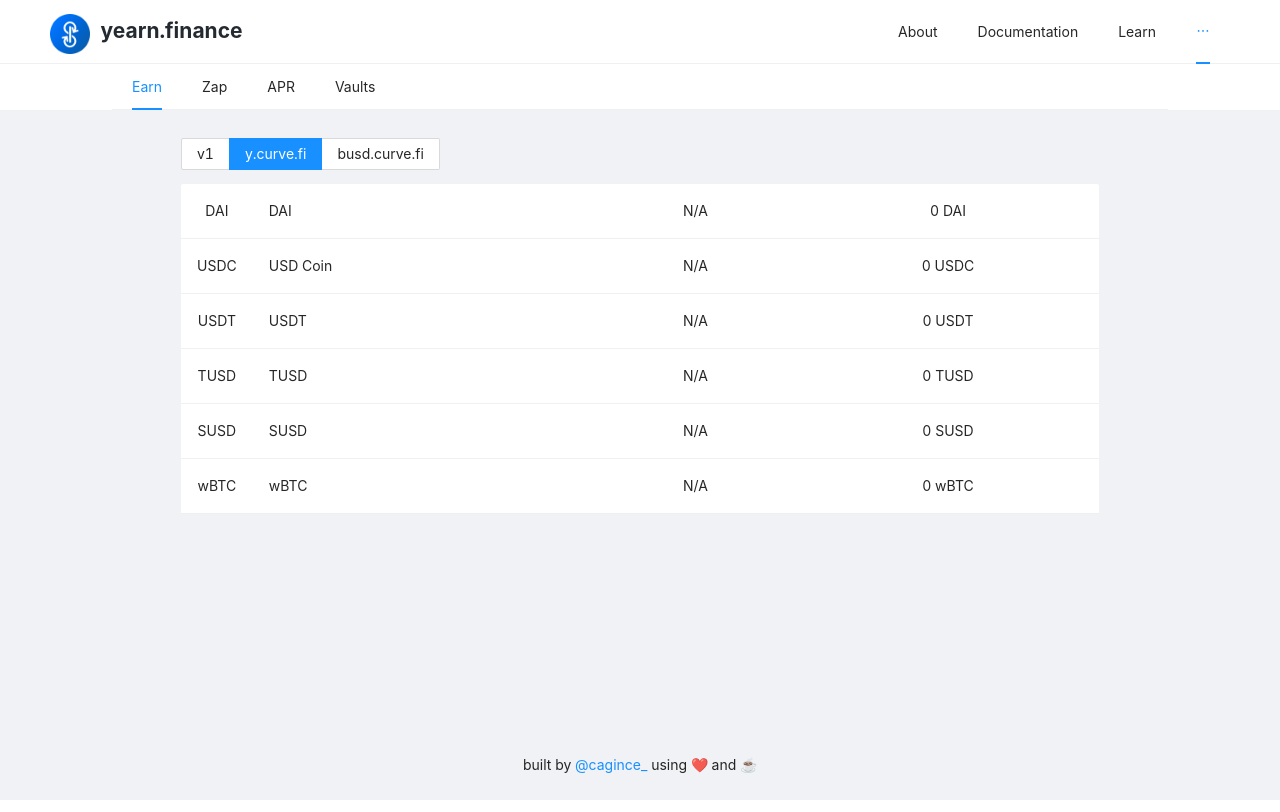
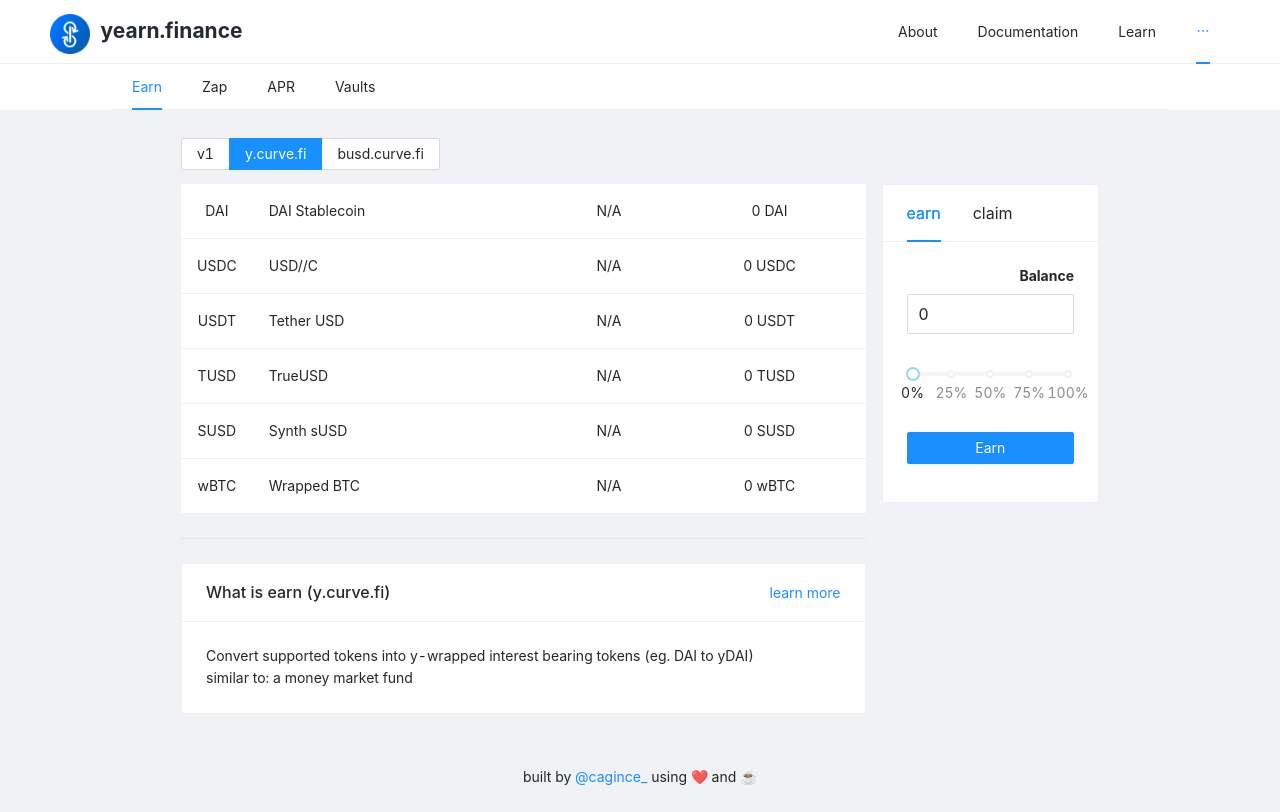
Before and after one commit to Cagince/yearn-dashboard, a Next.js app: page /products/earn in a window 1280 px wide. Built offline with nearby package versions, Linux system fonts and the light colour scheme.

Commit message:
added scaffolded description panel and  side panel for actions

```diff
--- a/components/products/earn/index.js
+++ b/components/products/earn/index.js
@@ -1,6 +1,8 @@
 import { useSelector, useDispatch } from "react-redux";
-import { Space, Radio, Table } from "antd";
+import { Form, Card, Row, Col, Space, Radio, Table, Input, Button, Slider, Divider, InputNumber } from "antd";
 import { useState } from "react";
+import styled from 'styled-components';
+import { useForm } from "antd/lib/form/Form";
 
 const calculateInterestRate = asset => asset.maxApr ? (asset.maxApr * 100).toFixed(4) + ' %' : 'N/A';
 
@@ -9,6 +11,7 @@
         title: 'Asset',
         dataIndex: 'name',
         key: 'name',
+        render: (_, record) => record.description
     },
     {
         title: 'Interest Rate',
@@ -50,6 +53,89 @@
 );
 //#endregion
 
+const StyledAssedDetailCard = styled(Card)`
+
+    .ant-card-body {
+        .ant-form-item {
+            &:last-of-type {
+                margin-bottom: 1em;
+            }
+        }
+    }
+
+    .ant-form-item-control-input-content {
+        display: flex;
+        flex-direction: column;
+
+        .ant-input-number-lg {
+            width: 100%;
+        }
+
+        label {
+            width: 100%;
+            text-align: right;
+            font-weight: 700;
+            margin-bottom: 0.5em;
+        }
+    }
+
+    button {
+        text-transform: capitalize
+    }
+
+`;
+
+const SLIDER_MARKS = {
+    0: '0%',
+    25: '25%',
+    50: '50%',
+    75: '75%',
+    100: '100%',
+}
+
+const ASSET_DETAIL_TABS = [
+    { key: 'earn', tab: 'earn' },
+    { key: 'claim', tab: 'claim' }
+];
+
+const ACTION_TO_PREFIX = {
+    earn: 'Balance',
+    claim: ''
+}
+
+const AssetDetail = ({ activeAsset = {} }) => {
+    const max = 1234;
+    const [form] = useForm();
+    const [action, setAction] = useState(ASSET_DETAIL_TABS[0].key);
+    const [amount, setAmount] = useState(0);
+    const [percentage, setPercentage] = useState(0);
+
+    return (
+        <StyledAssedDetailCard
+            tabList={ASSET_DETAIL_TABS}
+            onTabChange={setAction}
+        >
+            <Form {...{ form }}>
+                <Form.Item name="earn">
+                    {activeAsset &&
+                        <label>
+                            {ACTION_TO_PREFIX[action]} {activeAsset.name}
+
+                        </label>
+                    }
+                    <InputNumber size="large" onChange={setAmount} value={amount} />
+                </Form.Item>
+                <Form.Item name="percentage">
+                    <Slider marks={SLIDER_MARKS} value={percentage} onChange={setPercentage} tooltipPlacement="bottom" tipFormatter={value => `${value}%`}/>
+                </Form.Item>
+                <Form.Item>
+                    <Button type="primary" htmlType="submit">{action}</Button>
+                </Form.Item>
+            </Form>
+        </StyledAssedDetailCard>
+    );
+}
+
 const useAssets = () => {
     const assets = useSelector(state => state.assets);
     const dispatch = useDispatch();
@@ -63,11 +149,13 @@
 const EarnProductView = () => {
     const { assets } = useAssets();
     const [assetType, setAssetType ] = useState(ASSET_TYPES[1]);
-    const [activeAsset, setActiveAsset] = useState(null);
+    const [activeAsset, setActiveAsset] = useState(undefined);
 
     return (
-        <div>
-            <AssetTypeRadioButtons {...{ value: assetType, handleChange: setAssetType }} />
+        <>
+            <Row><Col span={24}><AssetTypeRadioButtons {...{ value: assetType, handleChange: setAssetType }} /></Col></Row>
+            <Row gutter={[16, 16]}>
+                <Col span={18}>
                     <Table {...{
                         columns,
                         dataSource: assetsOfType(assets, assetType),
@@ -81,7 +169,20 @@
                             expandedRowRender: record => <div>todo;</div>,
                         }
                     }}/>
-        </div>
+                    <Divider />
+                    <Card
+                        title={`What is earn (${assetType})`}
+                        extra={<a href="https://www.learnyearn.finance/earn/coming-soon...">learn more</a>}
+                    >
+                        Convert supported tokens into y-wrapped interest bearing tokens (eg. DAI to yDAI) <br />
+                        similar to: a money market fund
+                    </Card>
+                </Col>
+                <Col span={6}>
+                    <AssetDetail {...{ activeAsset }} />
+                </Col>
+            </Row>
+        </>
     );
 }
 
```
Lines whose indentation alone changed are shown as unchanged.
